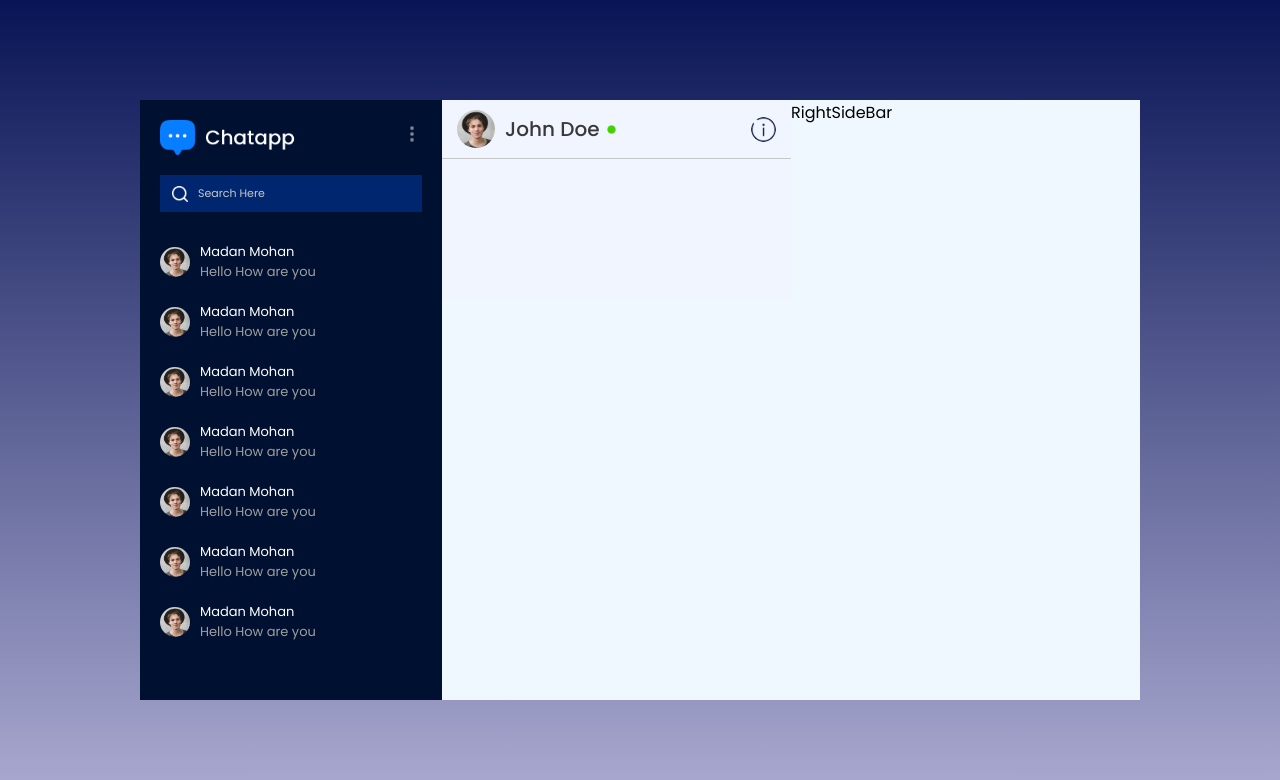
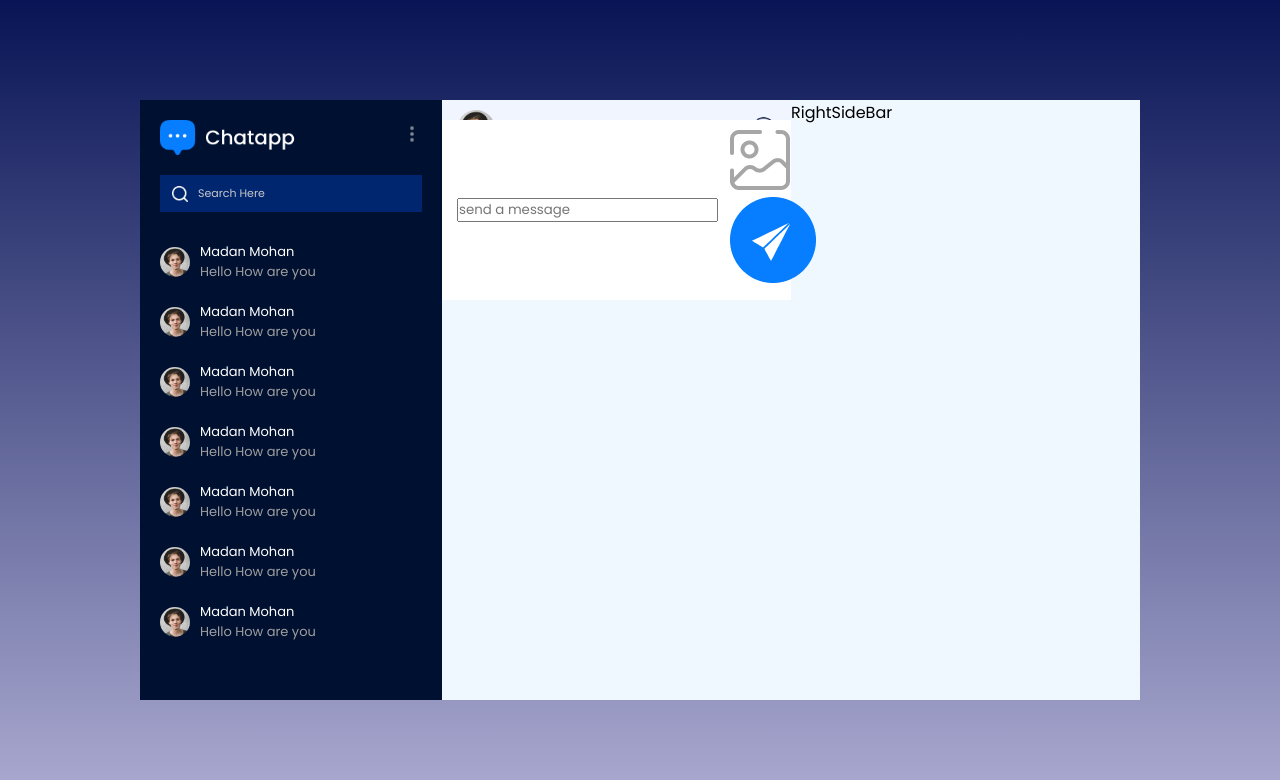
Before and after one commit to Madan-bot05/ChatApp-, a React (Vite) app: page /chat in a window 1280 px wide. Shown: the top 780 px of the page. Built offline with nearby package versions, Linux system fonts and the light colour scheme.

Commit message:
working on it

```diff
--- a/src/components/chatBox/chatBox.css
+++ b/src/components/chatBox/chatBox.css
@@ -27,3 +27,14 @@
     align-items: center;
     gap: 5px;
 }
+.chat-input{
+    display: flex;
+    align-items: center;
+    gap: 12px;
+    padding: 10px 15px;
+    background: white;
+    position: absolute;
+    bottom: 0;
+    left: 0;
+    right: 0;
+}
--- a/src/components/chatBox/chatBox.jsx
+++ b/src/components/chatBox/chatBox.jsx
@@ -11,6 +11,14 @@
         <img src={assets.help_icon} className='help' alt="" />
       </div>
 
+      <div className="chat-input">
+        <input type="text" placeholder='send a message' />
+        <input type="file" id='image' accept='image/png, image/jepg' hidden />
+        <label htmlFor="image">
+          <img src={assets.gallery_icon} alt="" />
+          <img src={assets.send_button} alt="" />
+        </label>
+      </div>
     </div>
   )
 }
```
